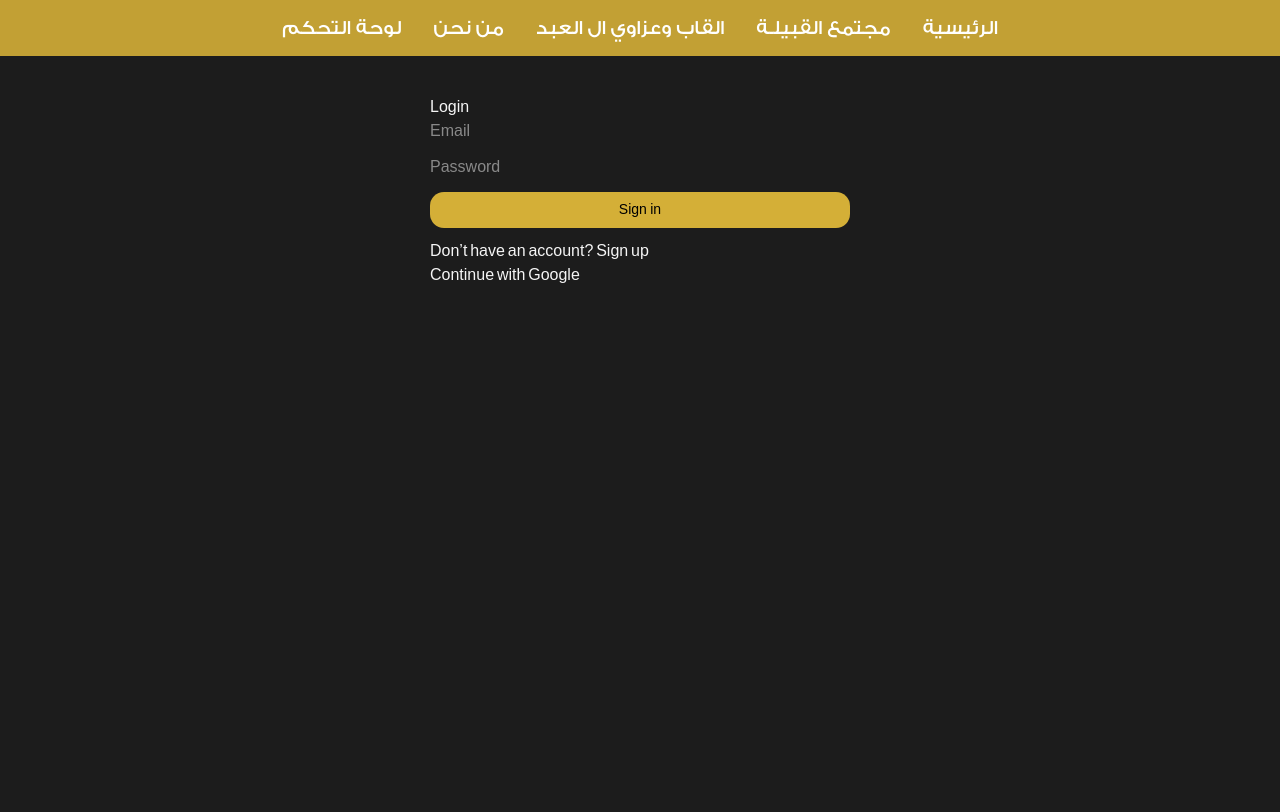
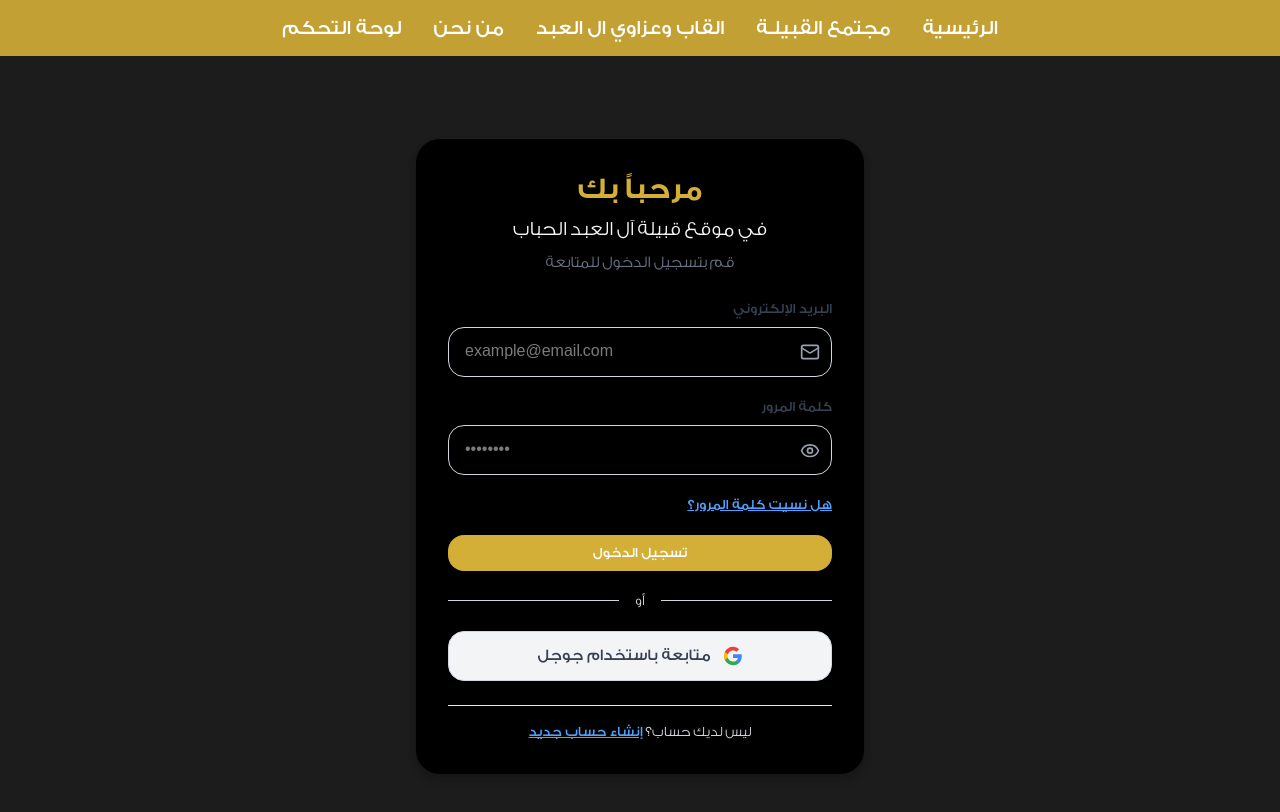
Before and after one commit to malikhussein/alabd-family, a Next.js app: page /login in a window 1280 px wide. Shown: the top 812 px of the page. Built offline with nearby package versions, Linux system fonts and the light colour scheme.

Commit message:
fix: enhance login page with Arabic localization, password visibility toggle, and improved error handling

```diff
--- a/app/login/page.tsx
+++ b/app/login/page.tsx
@@ -6,10 +6,14 @@
 import { loginSchema, type LoginInput } from '@/lib/validation/auth';
 import { signIn } from 'next-auth/react';
 import Link from 'next/link';
+import { useRouter } from 'next/navigation';
 import { Button } from '../../components/ui/button';
+import { Eye, EyeOff, Mail } from 'lucide-react';
 
 export default function LoginPage() {
   const [serverError, setServerError] = useState<string | null>(null);
+  const [showPassword, setShowPassword] = useState(false);
+  const router = useRouter();
 
   const form = useForm<LoginInput>({
     resolver: zodResolver(loginSchema),
@@ -27,59 +31,181 @@
     });
 
     if (res?.error) {
-      setServerError('Invalid email or password');
+      setServerError('البريد الإلكتروني أو كلمة المرور غير صحيحة');
       return;
     }
 
-    window.location.href = '/';
+    router.push('/');
   }
 
   const { register, handleSubmit, formState } = form;
   const { errors, isSubmitting } = formState;
 
   return (
-    <div style={{ maxWidth: 420, margin: '40px auto' }}>
-      <h1>Login</h1>
+    <div
+      className="min-h-screen bg-card flex items-center justify-center p-4"
+      dir="rtl"
+    >
+      <div className="w-full max-w-md">
+        {/* Card Container */}
+        <div className="rounded-2xl bg-black shadow-xl p-8 space-y-6">
+          {/* Header */}
+          <div className="text-center space-y-2">
+            <h1 className="text-3xl font-bold text-primary">مرحباً بك</h1>
+            <h4 className="text-xl">في موقع قبيلة آل العبد الحباب</h4>
+            <p className="text-gray-500">قم بتسجيل الدخول للمتابعة</p>
+          </div>
 
-      <form
-        onSubmit={handleSubmit(onSubmit)}
-        style={{ display: 'grid', gap: 12 }}
-      >
-        <div>
-          <input placeholder="Email" {...register('email')} />
+          {/* Form */}
+          <form onSubmit={handleSubmit(onSubmit)} className="space-y-5">
+            {/* Email Input */}
+            <div className="space-y-2">
+              <label className="text-sm font-medium text-gray-700 block">
+                البريد الإلكتروني
+              </label>
+              <div className="relative">
+                <input
+                  placeholder="example@email.com"
+                  {...register('email')}
+                  className="w-full px-4 py-3 pr-11 border border-gray-300 rounded-lg focus:ring-2 focus:ring-blue-500 focus:border-transparent transition-all outline-none"
+                  dir="ltr"
+                />
+                <div className="absolute right-3 top-1/2 -translate-y-1/2 text-gray-400">
+                  <Mail className="w-5 h-5" />
+                </div>
+              </div>
               {errors.email && (
-            <p style={{ color: 'crimson' }}>{errors.email.message}</p>
+                <p className="text-sm text-red-500 flex items-center justify-end gap-1">
+                  {errors.email.message}
+                </p>
               )}
             </div>
 
-        <div>
+            {/* Password Input */}
+            <div className="space-y-2">
+              <label className="text-sm font-medium text-gray-700 block">
+                كلمة المرور
+              </label>
+              <div className="relative">
                 <input
-            type="password"
-            placeholder="Password"
+                  type={showPassword ? 'text' : 'password'}
+                  placeholder="••••••••"
                   {...register('password')}
+                  className="w-full px-4 py-3 pr-11 border border-gray-300 rounded-lg focus:ring-2 focus:ring-blue-500 focus:border-transparent transition-all outline-none"
+                  dir="ltr"
                 />
+                <div className="absolute right-3 top-1/2 -translate-y-1/3 text-gray-400">
+                  <button
+                    type="button"
+                    onClick={() => setShowPassword(!showPassword)}
+                  >
+                    {showPassword ? (
+                      <EyeOff className="w-5 h-5" />
+                    ) : (
+                      <Eye className="w-5 h-5" />
+                    )}
+                  </button>
+                </div>
+              </div>
               {errors.password && (
-            <p style={{ color: 'crimson' }}>{errors.password.message}</p>
+                <p className="text-sm text-red-500 flex items-center justify-end gap-1">
+                  {errors.password.message}
+                </p>
               )}
             </div>
 
-        <Button disabled={isSubmitting} type="submit">
-          {isSubmitting ? 'Signing in...' : 'Sign in'}
+            {/* Forgot Password */}
+            <div className="flex justify-start">
+              <Link
+                href="/forgot-password"
+                className="text-sm text-blue-400 hover:text-blue-700 font-medium underline"
+              >
+                هل نسيت كلمة المرور؟
+              </Link>
+            </div>
+
+            {/* Server Error */}
+            {serverError && (
+              <div className="bg-red-50 border border-red-200 rounded-lg p-3 flex items-center gap-2 text-red-700">
+                <svg
+                  className="w-5 h-5 shrink-0"
+                  fill="currentColor"
+                  viewBox="0 0 20 20"
+                >
+                  <path
+                    fillRule="evenodd"
+                    d="M10 18a8 8 0 100-16 8 8 0 000 16zM8.707 7.293a1 1 0 00-1.414 1.414L8.586 10l-1.293 1.293a1 1 0 101.414 1.414L10 11.414l1.293 1.293a1 1 0 001.414-1.414L11.414 10l1.293-1.293a1 1 0 00-1.414-1.414L10 8.586 8.707 7.293z"
+                    clipRule="evenodd"
+                  />
+                </svg>
+                <span className="text-sm">{serverError}</span>
+              </div>
+            )}
+
+            {/* Submit Button */}
+            <Button
+              disabled={isSubmitting}
+              type="submit"
+              className="w-full bg-primary text-white font-medium py-3 rounded-lg transition-all duration-200 shadow-lg hover:shadow-xl disabled:opacity-50 disabled:cursor-not-allowed"
+            >
+              {isSubmitting ? (
+                <span className="flex items-center justify-center gap-2">
+                  جاري تسجيل الدخول...
+                </span>
+              ) : (
+                'تسجيل الدخول'
+              )}
             </Button>
 
-        {serverError && <p style={{ color: 'crimson' }}>{serverError}</p>}
-      </form>
+            {/* Divider */}
+            <div className="relative flex items-center">
+              <div className="grow border-t border-gray-300"></div>
+              <span className="shrink mx-4 text-gray-300 text-sm">أو</span>
+              <div className="grow border-t border-gray-300"></div>
+            </div>
 
-      <p style={{ marginTop: 12 }}>
-        Don’t have an account? <Link href="/signup">Sign up</Link>
-      </p>
-
+            {/* Google Sign In */}
             <button
               type="button"
               onClick={() => signIn('google', { callbackUrl: '/' })}
+              className="w-full flex items-center justify-center gap-3 px-4 py-3 border border-gray-300 rounded-lg bg-gray-100 hover:bg-gray-50 transition-all duration-200 font-medium text-gray-700"
             >
-        Continue with Google
+              <svg className="w-5 h-5" viewBox="0 0 24 24">
+                <path
+                  fill="#4285F4"
+                  d="M22.56 12.25c0-.78-.07-1.53-.2-2.25H12v4.26h5.92c-.26 1.37-1.04 2.53-2.21 3.31v2.77h3.57c2.08-1.92 3.28-4.74 3.28-8.09z"
+                />
+                <path
+                  fill="#34A853"
+                  d="M12 23c2.97 0 5.46-.98 7.28-2.66l-3.57-2.77c-.98.66-2.23 1.06-3.71 1.06-2.86 0-5.29-1.93-6.16-4.53H2.18v2.84C3.99 20.53 7.7 23 12 23z"
+                />
+                <path
+                  fill="#FBBC05"
+                  d="M5.84 14.09c-.22-.66-.35-1.36-.35-2.09s.13-1.43.35-2.09V7.07H2.18C1.43 8.55 1 10.22 1 12s.43 3.45 1.18 4.93l2.85-2.22.81-.62z"
+                />
+                <path
+                  fill="#EA4335"
+                  d="M12 5.38c1.62 0 3.06.56 4.21 1.64l3.15-3.15C17.45 2.09 14.97 1 12 1 7.7 1 3.99 3.47 2.18 7.07l3.66 2.84c.87-2.6 3.3-4.53 6.16-4.53z"
+                />
+              </svg>
+              متابعة باستخدام جوجل
             </button>
+          </form>
+
+          {/* Sign Up Link */}
+          <div className="text-center pt-4 border-t border-gray-200">
+            <p className="text-gray-300 text-sm">
+              ليس لديك حساب؟{' '}
+              <Link
+                href="/signup"
+                className="text-blue-400 hover:text-blue-700 font-medium underline"
+              >
+                إنشاء حساب جديد
+              </Link>
+            </p>
+          </div>
+        </div>
+      </div>
     </div>
   );
 }
```
Lines whose indentation alone changed are shown as unchanged.
